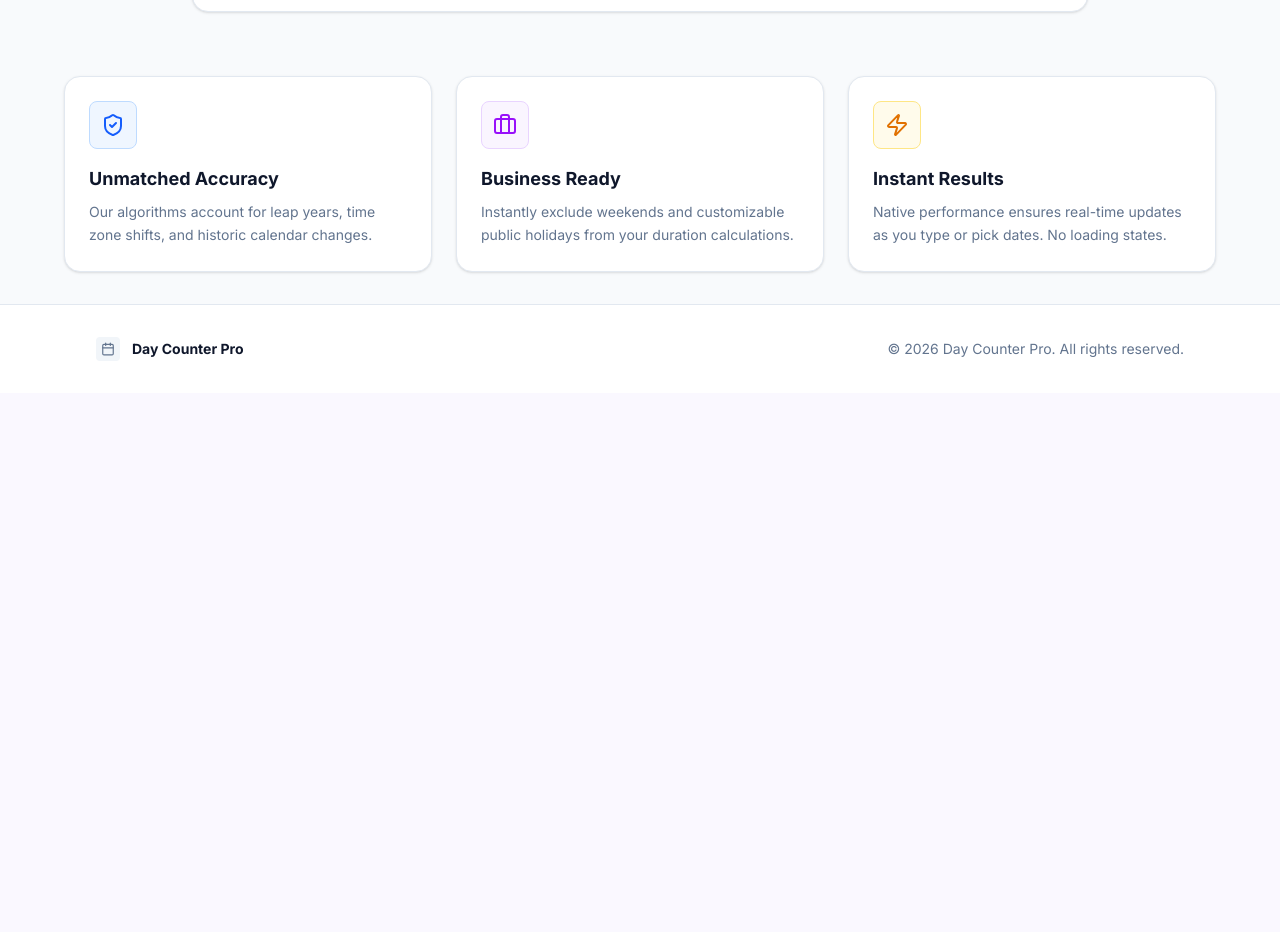
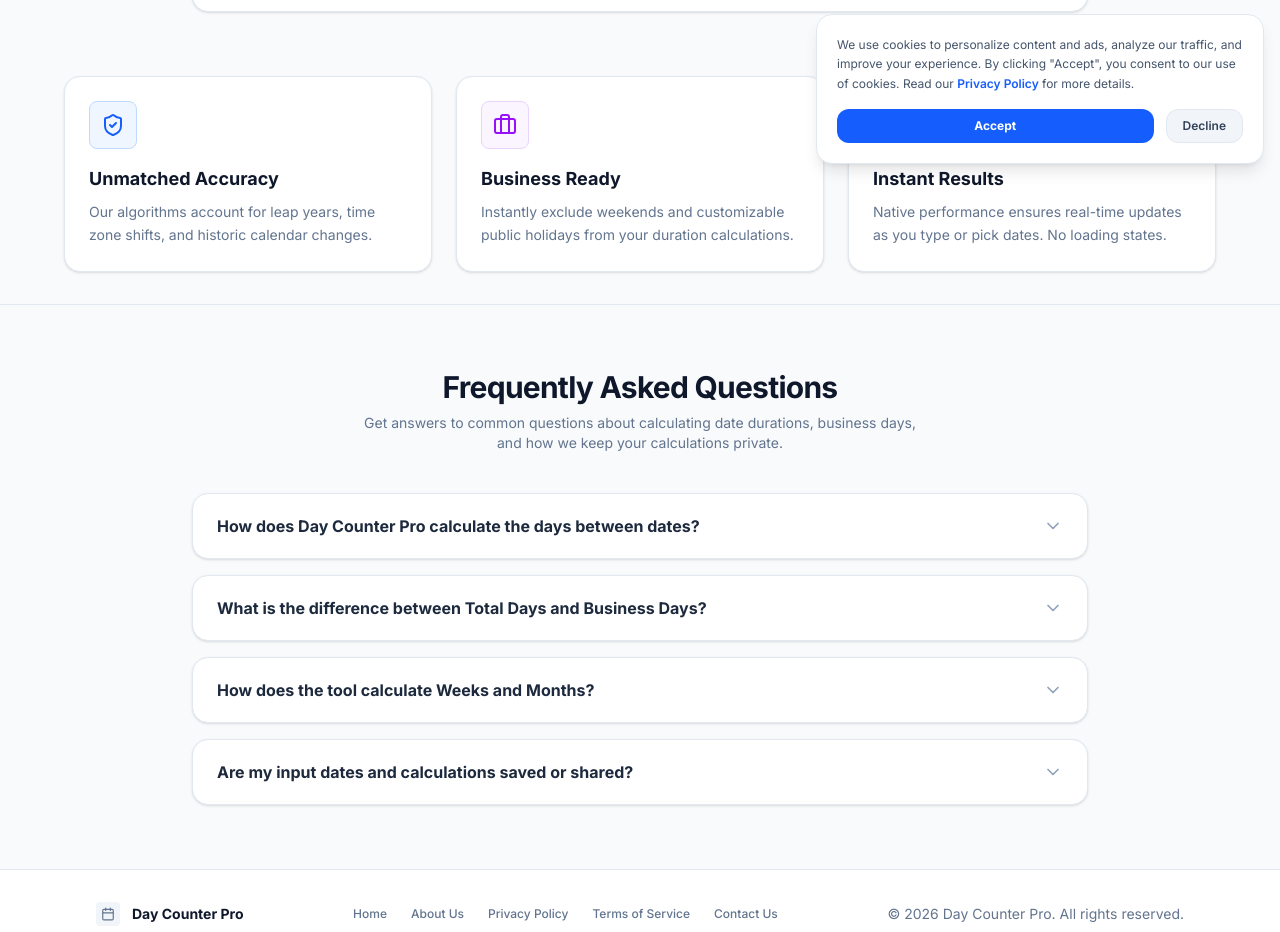
Before and after one commit to hashcode-dev/days-counter-pro, a React (Vite) app: page / in a window 1280 px wide. Shown: the part 620-1552 px from the top of the page. Before the commit the page ends 1013 px from the top, so only its background shows below. Built offline with nearby package versions, Linux system fonts and the light colour scheme.

Commit message:
feat: add FAQ section, footer navigation, cookie consent banner, and ads.txt configuration

```diff
--- a/src/App.tsx
+++ b/src/App.tsx
@@ -335,11 +335,78 @@ function Footer() {
           </div>
           <span className="text-sm font-bold text-slate-900">Day Counter Pro</span>
         </div>
+        <div className="flex flex-wrap justify-center gap-x-6 gap-y-2 text-xs font-medium text-slate-500">
+          <Link to="/" className="hover:text-slate-900 transition-colors">Home</Link>
+          <Link to="/about" className="hover:text-slate-900 transition-colors">About Us</Link>
+          <Link to="/privacy" className="hover:text-slate-900 transition-colors">Privacy Policy</Link>
+          <Link to="/terms" className="hover:text-slate-900 transition-colors">Terms of Service</Link>
+          <Link to="/contact" className="hover:text-slate-900 transition-colors">Contact Us</Link>
+        </div>
         <p className="text-sm text-slate-500">
           © 2026 Day Counter Pro. All rights reserved.
         </p>
       </div>
     </footer>
+  );
+}
+
+function FAQ() {
+  const [openIndex, setOpenIndex] = useState<number | null>(null);
+
+  const faqs = [
+    {
+      question: "How does Day Counter Pro calculate the days between dates?",
+      answer: "Day Counter Pro uses high-precision, standard calendar algorithms to compute the exact difference between two dates. It counts every calendar day elapsed from the start date to the end date, taking into account leap years and month lengths automatically."
+    },
+    {
+      question: "What is the difference between Total Days and Business Days?",
+      answer: "Total Days counts every calendar day (Mondays through Sundays). Business Days calculates only weekdays (Mondays through Fridays), automatically excluding weekends (Saturdays and Sundays) to help you measure project deadlines and working days accurately."
+    },
+    {
+      question: "How does the tool calculate Weeks and Months?",
+      answer: "Weeks are calculated by dividing the total number of elapsed days by 7 (e.g., 14 days = 2.0 weeks). Months are calculated based on the standard average Gregorian month length of 30.44 days to give you a highly accurate representation of duration in months."
+    },
+    {
+      question: "Are my input dates and calculations saved or shared?",
+      answer: "No. Day Counter Pro values your privacy. All calculations are performed entirely client-side in your web browser. None of your date selections, calculation inputs, or results are ever sent to our servers or shared with third parties."
+    }
+  ];
+
+  const toggle = (index: number) => {
+    setOpenIndex(openIndex === index ? null : index);
+  };
+
+  return (
+    <section className="py-16 px-8 bg-slate-50 border-t border-slate-200">
+      <div className="max-w-4xl mx-auto">
+        <h2 className="text-3xl font-bold text-slate-900 mb-2 text-center tracking-tight">Frequently Asked Questions</h2>
+        <p className="text-slate-500 text-center text-sm mb-10 max-w-xl mx-auto">
+          Get answers to common questions about calculating date durations, business days, and how we keep your calculations private.
+        </p>
+        <div className="space-y-4">
+          {faqs.map((faq, index) => (
+            <div key={index} className="bg-white border border-slate-200 rounded-2xl overflow-hidden shadow-sm transition-all duration-200">
+              <button
+                onClick={() => toggle(index)}
+                className="w-full px-6 py-5 text-left flex justify-between items-center hover:bg-slate-50 transition-colors focus:outline-none cursor-pointer"
+              >
+                <span className="font-bold text-slate-800 text-base">{faq.question}</span>
+                <span className={`text-slate-400 transform transition-transform duration-200 ${openIndex === index ? 'rotate-180' : ''}`}>
+                  <svg xmlns="http://www.w3.org/2000/svg" width="20" height="20" viewBox="0 0 24 24" fill="none" stroke="currentColor" stroke-width="2" stroke-linecap="round" stroke-linejoin="round"><path d="m6 9 6 6 6-6"/></svg>
+                </span>
+              </button>
+              <div
+                className={`transition-all duration-300 ease-in-out ${openIndex === index ? 'max-h-48 opacity-100 border-t border-slate-100' : 'max-h-0 opacity-0 pointer-events-none'}`}
+              >
+                <div className="px-6 py-5 text-slate-600 text-sm leading-relaxed">
+                  {faq.answer}
+                </div>
+              </div>
+            </div>
+          ))}
+        </div>
+      </div>
+    </section>
   );
 }
 
@@ -349,6 +416,7 @@ function Home() {
       <Hero />
       <DayCalculator />
       <Features />
+      <FAQ />
     </div>
   );
 }
@@ -371,6 +439,40 @@ function NotFound() {
   );
 }
 
+function CookieBanner() {
+  const [visible, setVisible] = useState(false);
+
+  useEffect(() => {
+    const consent = localStorage.getItem('cookie-consent');
+    if (!consent) {
+      setVisible(true);
+    }
+  }, []);
+
+  const handleAccept = () => {
+    localStorage.setItem('cookie-consent', 'accepted');
+    setVisible(false);
+  };
+
+  if (!visible) return null;
+
+  return (
+    <div className="fixed bottom-4 left-4 right-4 md:left-auto md:max-w-md bg-white border border-slate-200 shadow-lg rounded-2xl p-5 z-50 animate-fade-in-up">
+      <p className="text-xs text-slate-600 leading-relaxed mb-4">
+        We use cookies to personalize content and ads, analyze our traffic, and improve your experience. By clicking "Accept", you consent to our use of cookies. Read our <Link to="/privacy" className="text-blue-600 font-semibold hover:underline">Privacy Policy</Link> for more details.
+      </p>
+      <div className="flex gap-3">
+        <button onClick={handleAccept} className="flex-1 py-2 px-4 bg-blue-600 hover:bg-blue-700 text-white font-bold rounded-xl text-xs transition-colors cursor-pointer text-center border border-transparent">
+          Accept
+        </button>
+        <button onClick={() => setVisible(false)} className="py-2 px-4 bg-slate-100 hover:bg-slate-200 text-slate-700 font-semibold rounded-xl text-xs transition-colors cursor-pointer text-center border border-slate-200">
+          Decline
+        </button>
+      </div>
+    </div>
+  );
+}
+
 export default function App() {
   return (
     <BrowserRouter>
@@ -387,6 +489,7 @@ export default function App() {
           </Routes>
         </main>
         <Footer />
+        <CookieBanner />
       </div>
     </BrowserRouter>
   );
```
Also changed, not shown: public/ads.txt (added).
